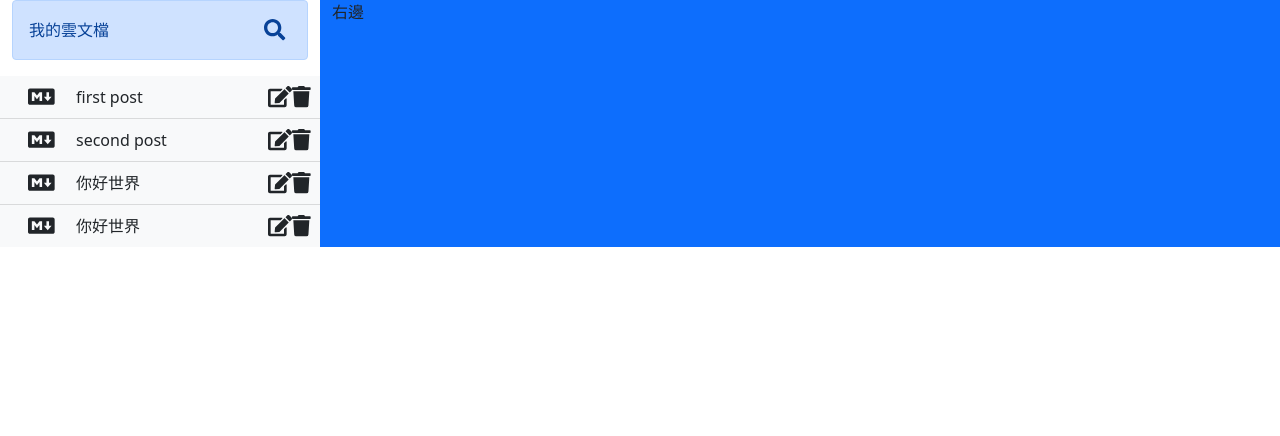
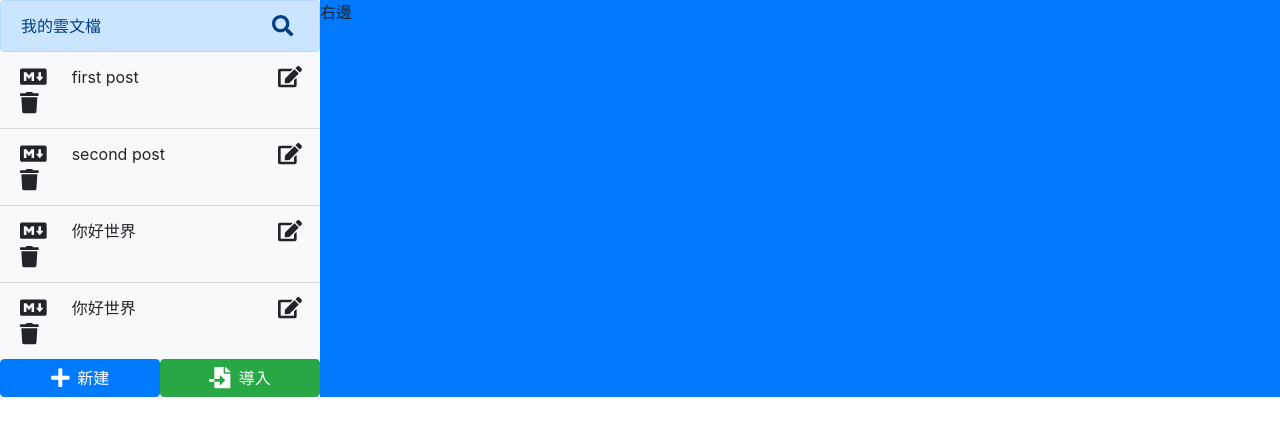
Before and after one commit to xxxamfa/longyao, a React (Create React App) app: page / in a window 1280 px wide. Shown: the top 436 px of the page. Built offline with nearby package versions, Linux system fonts and the light colour scheme.

Commit message:
bs微調+新增導入按鈕+按鈕hook+List鍵盤事件改用重構

```diff
--- a/package.json
+++ b/package.json
@@ -11,7 +11,7 @@
     "@testing-library/jest-dom": "^5.11.4",
     "@testing-library/react": "^11.1.0",
     "@testing-library/user-event": "^12.1.10",
-    "bootstrap": "^5.0.1",
+    "bootstrap": "^4.6.0",
     "react": "^17.0.2",
     "react-dom": "^17.0.2",
     "react-scripts": "4.0.3",
--- a/src/App.js
+++ b/src/App.js
@@ -5,11 +5,13 @@
 import FileSearch from "./components/FileSearch";
 import FileList from "./components/FileList";
 import defaultFiles from "./utils/defaultFiles";
+import BottomBtn from "./components/BottomBtn";
+import { faFileImport, faPlus } from "@fortawesome/free-solid-svg-icons";
 
 function App() {
   return (
-    <div className="App container-fluid">
-      <div className="row">
+    <div className="App container-fluid px-0">
+      <div className="row no-gutters">
         <div className="col-3">
           <FileSearch
             title="我的雲文檔"
@@ -30,6 +32,22 @@
               console.log(newValue);
             }}
           />
+          <div className="row no-gutters">
+            <div className="col">
+              <BottomBtn
+                text="新建"
+                colorClass="btn-primary"
+                icon={faPlus}
+              ></BottomBtn>
+            </div>
+            <div className="col">
+              <BottomBtn
+                text="導入"
+                colorClass="btn-success"
+                icon={faFileImport}
+              ></BottomBtn>
+            </div>
+          </div>
         </div>
         <div className="col-9 bg-primary">右邊</div>
       </div>
--- /dev/null
+++ b/src/components/BottomBtn.js
@@ -0,0 +1,25 @@
+import { FontAwesomeIcon } from "@fortawesome/react-fontawesome";
+import PropTypes from "prop-types";
+
+const BottomBtn = ({ text, colorClass, icon, onBtnClick }) => (
+  <button
+    type="button"
+    className={`btn btn-block no-border ${colorClass}`}
+    onclick={onBtnClick}
+  >
+    <FontAwesomeIcon size="lg" icon={icon} className="mr-2" />
+    {text}
+  </button>
+);
+BottomBtn.propTypes = {
+  text: PropTypes.string,
+  colorClass: PropTypes.string,
+  icon: PropTypes.object.isRequired,
+  onBtnClick: PropTypes.func,
+};
+
+// 預設傳入值設定
+BottomBtn.defaultProps = {
+  text: "新建",
+};
+export default BottomBtn;
--- a/src/components/FileList.js
+++ b/src/components/FileList.js
@@ -3,39 +3,43 @@
 import PropTypes from "prop-types";
 import { faEdit, faTimes, faTrash } from "@fortawesome/free-solid-svg-icons";
 import { useEffect, useState } from "react";
+import useKeyPress from "../hooks/useKeyPress";
+
 
 const FileList = ({ files, onFileClick, onSaveEdit, onFileDelete }) => {
   // 是否為修改狀態與修改的值
   const [editStatus, setEditStatus] = useState(false);
   const [value, setValue] = useState("");
+
+  // 鍵盤hook使用
+  const enterPressed = useKeyPress(13);
+  const escPressed = useKeyPress(27);
   // 關閉輸入
-  const closeSearch = (e) => {
+  const closeSearch = () => {
     // 取消默認處理
-    e.preventDefault();
+    // e.preventDefault();
     setEditStatus(false);
     setValue("");
   };
   //全域事件
   useEffect(() => {
-    const handleInputEvent = (event) => {
-      const { keyCode } = event;
       // enter=13 . exc=27
-      if (keyCode === 13 && editStatus) {
+      if (enterPressed && editStatus) {
         const editItem = files.find((file) => file.id === editStatus);
         onSaveEdit(editItem.id, value);
         setEditStatus(false);
         setValue("");
-      } else if (keyCode === 27 && editStatus) {
-        closeSearch(event);
+      } else if (escPressed && editStatus) {
+        closeSearch();
       }
-    };
-    // 使用
-    document.addEventListener("keyup", handleInputEvent);
-    // 釋放
-    return () => {
-      document.removeEventListener("keyup", handleInputEvent);
-    };
-  });
+    }
+    // // 使用
+    // document.addEventListener("keyup", handleInputEvent);
+    // // 釋放
+    // return () => {
+    //   document.removeEventListener("keyup", handleInputEvent);
+    // };
+  );
   return (
     <ul className="list-group list-group-flush file-list">
       {files.map((file) => (
--- a/src/components/FileSearch.js
+++ b/src/components/FileSearch.js
@@ -56,7 +56,7 @@
     }
   }, [inputActive]);
   return (
-    <div className="alert alert-primary d-flex justify-content-between align-items-center">
+    <div className="alert alert-primary d-flex justify-content-between align-items-center mb-0">
       {!inputActive && (
         <>
           <span>{title}</span>
```
Also changed, not shown: 1 other file (tests, documents, lock files or other folders).
